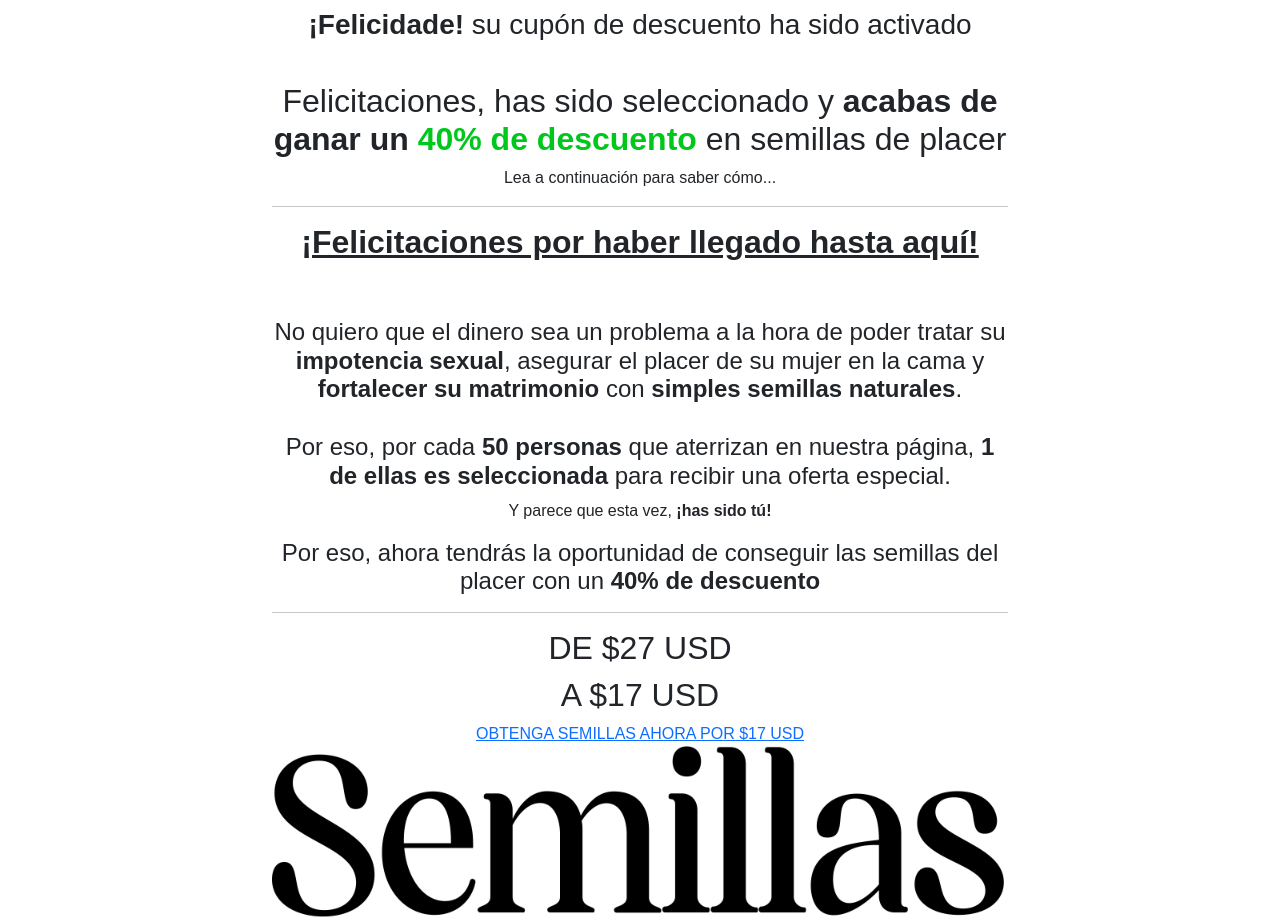
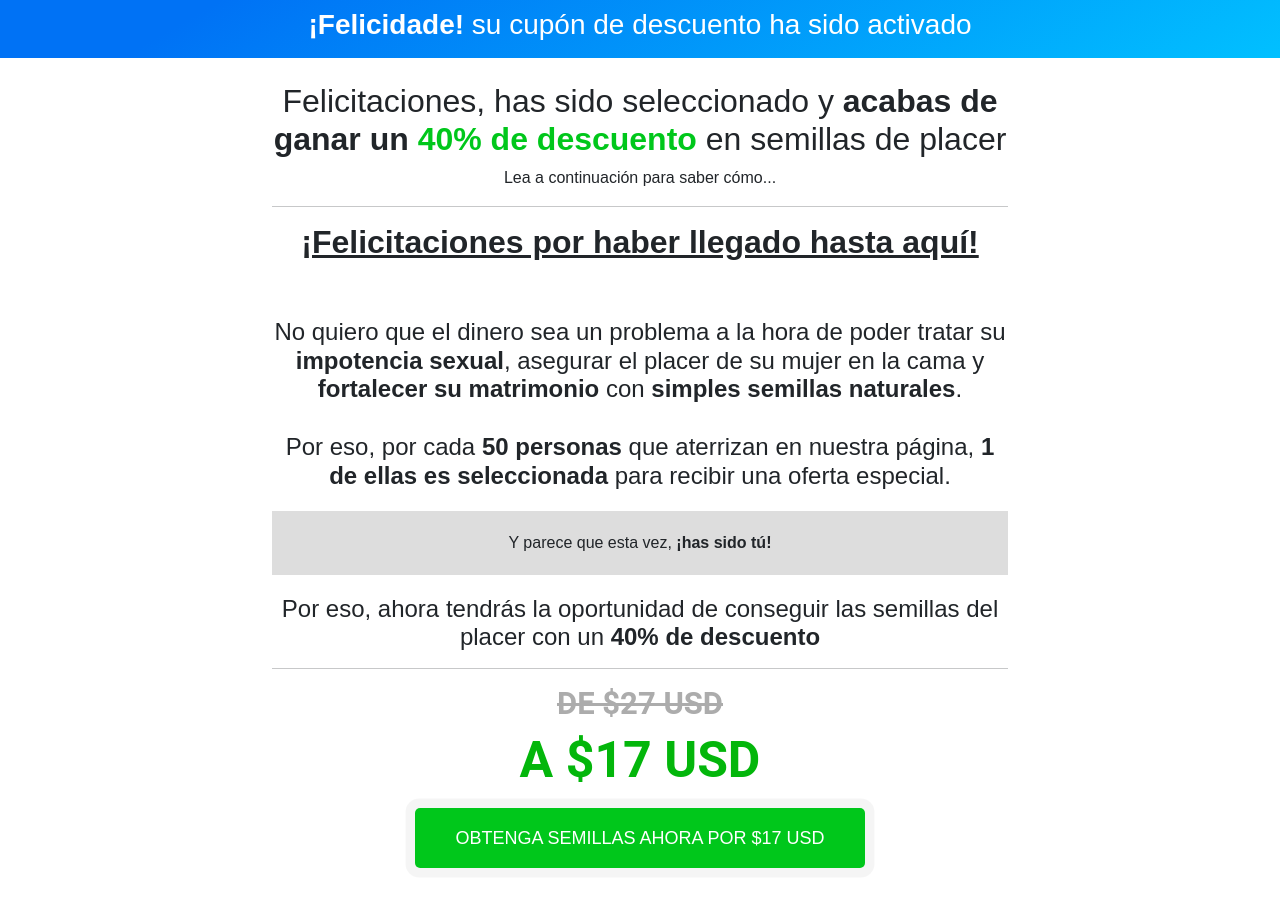
Before and after one commit to blackdfx/ronaldolopez.online, a plain HTML site: page descuento/index.html in a window 1280 px wide. Shown: the top 917 px of the page. Drawn offline with nearby package versions, Linux system fonts and the light colour scheme.

Commit message:
Update style.css

```diff
--- a/style.css
+++ b/style.css
@@ -343,6 +343,57 @@ h4.fakebook {
     font-weight: bold;
 }
 
+.a1 {
+    background: #ddd;
+    padding: 20px;
+    margin: 20px 0 20px 0;
+}
+
+.a2 {
+    color: #ACACAC;
+    font-family: "Roboto", Sans-serif;
+    font-size: 31px;
+    font-weight: 600;
+    text-decoration: line-through;
+}
+
+.a3 {
+    color: #03B60B;
+    font-family: "Roboto", Sans-serif;
+    font-weight: 600;
+    font-size: 50px;
+}
+
+.a4 {
+    max-width: 350px;
+    margin-top: 80px;
+    opacity: 0.6;
+}
+
+.headline {
+    background: linear-gradient(150deg, #0072F5 16%, #01C0FF 100%);
+    font-size: 14px;
+    color: #FFF;
+}
+
+.button a {
+    background-color: #00C71B;
+    margin: 0 auto;
+    font-size: 18px;
+    padding: 20px 40px;
+    border-radius: 5px;
+    color: #ffffff;
+    text-decoration: none;
+    box-shadow: 0 0 0 0 rgba(0, 0, 0, 1);
+	transform: scale(1);
+	animation: pulse 2s infinite;
+    font-weight: 500;
+}
+
+.button {
+    margin-top: 35px;
+}
+
 @media (max-width: 767px) {
     .location p {
         font-size: 16px;
@@ -394,6 +445,15 @@ h4.fakebook {
     }
     .barra p {
         font-size:15px;
+    }
+
+    .button a {
+        font-size: 15px;
+        padding: 20px 10px;
+    }
+
+    .a4 {
+        max-width: 150px;
     }
 }
 
@@ -450,3 +510,21 @@ h4.fakebook {
     margin-left: 50px;
     padding-bottom: 0;
 }
+
+
+@keyframes pulse {
+	0% {
+		transform: scale(0.95);
+		box-shadow: 0 0 0 0 rgba(0, 0, 0, 0.7);
+	}
+
+	70% {
+		transform: scale(1);
+		box-shadow: 0 0 0 10px rgba(0, 0, 0, 0);
+	}
+
+	100% {
+		transform: scale(0.95);
+		box-shadow: 0 0 0 0 rgba(0, 0, 0, 0);
+	}
+}
```
